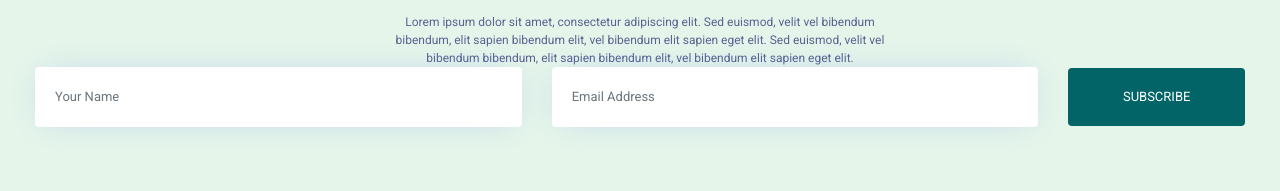
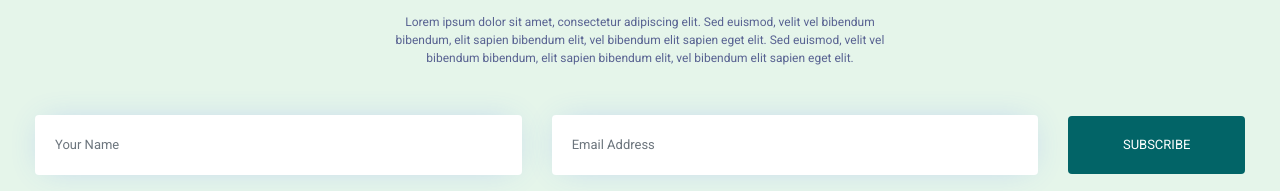
Before and after one commit to maheem20/Blog_App_Angular_Bootstrap_Firestore, an Angular app: page / in a window 1280 px wide. Shown: the part 757-948 px from the top of the page. Built offline with nearby package versions, Linux system fonts and the light colour scheme.

Commit message:
add margin between description & input fields in subscription form

```diff
--- a/src/app/subscription-form/subscription-form.component.html
+++ b/src/app/subscription-form/subscription-form.component.html
@@ -3,7 +3,7 @@
         <div class="text-center mt-3 mb-5">
             <h3>SUBSCRIPTION FORM</h3>
             <p class="m-auto subs-text">Lorem ipsum dolor sit amet, consectetur adipiscing elit. Sed euismod, velit vel bibendum bibendum, elit sapien bibendum elit, vel bibendum elit sapien eget elit. Sed euismod, velit vel bibendum bibendum, elit sapien bibendum elit, vel bibendum elit sapien eget elit.</p>
-                <form action="" class="form-inline mb-5">
+                <form action="" class="form-inline mb-5 mt-5">
                     <div class="form-group col-md-5">
                         <input type="text" class="form-control shadow-effect" placeholder="Your Name">
                     </div>
```
